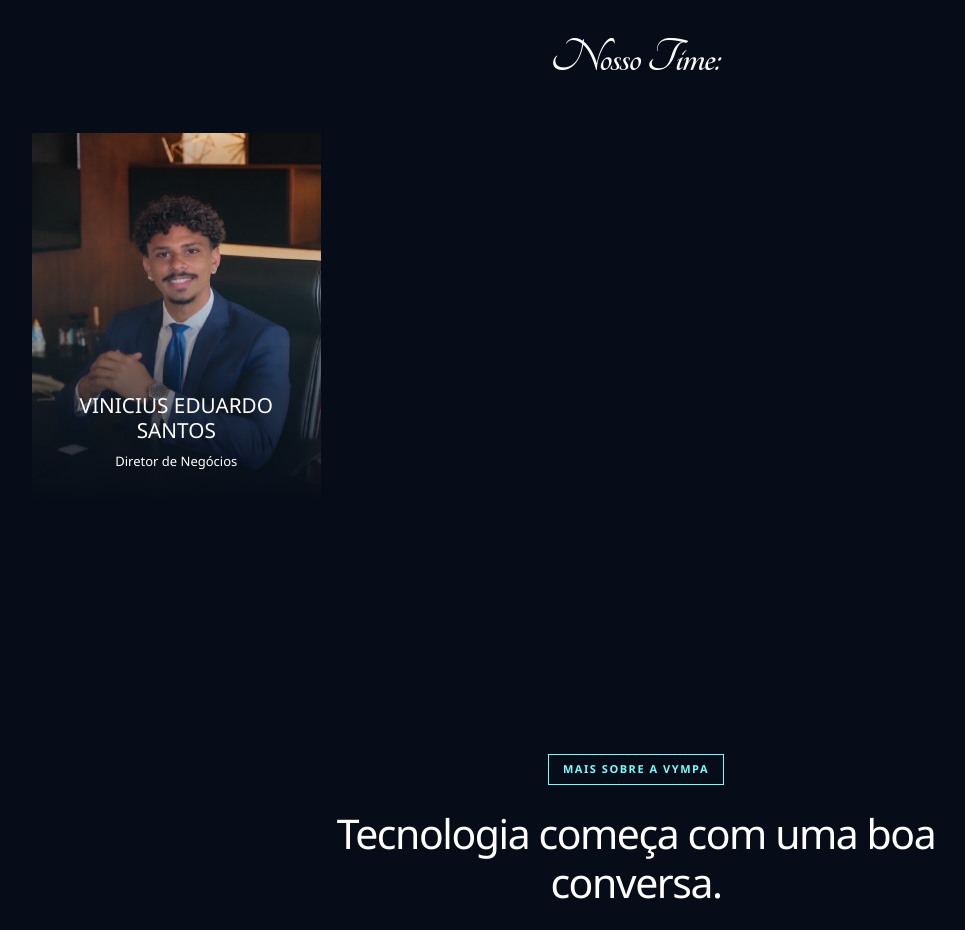
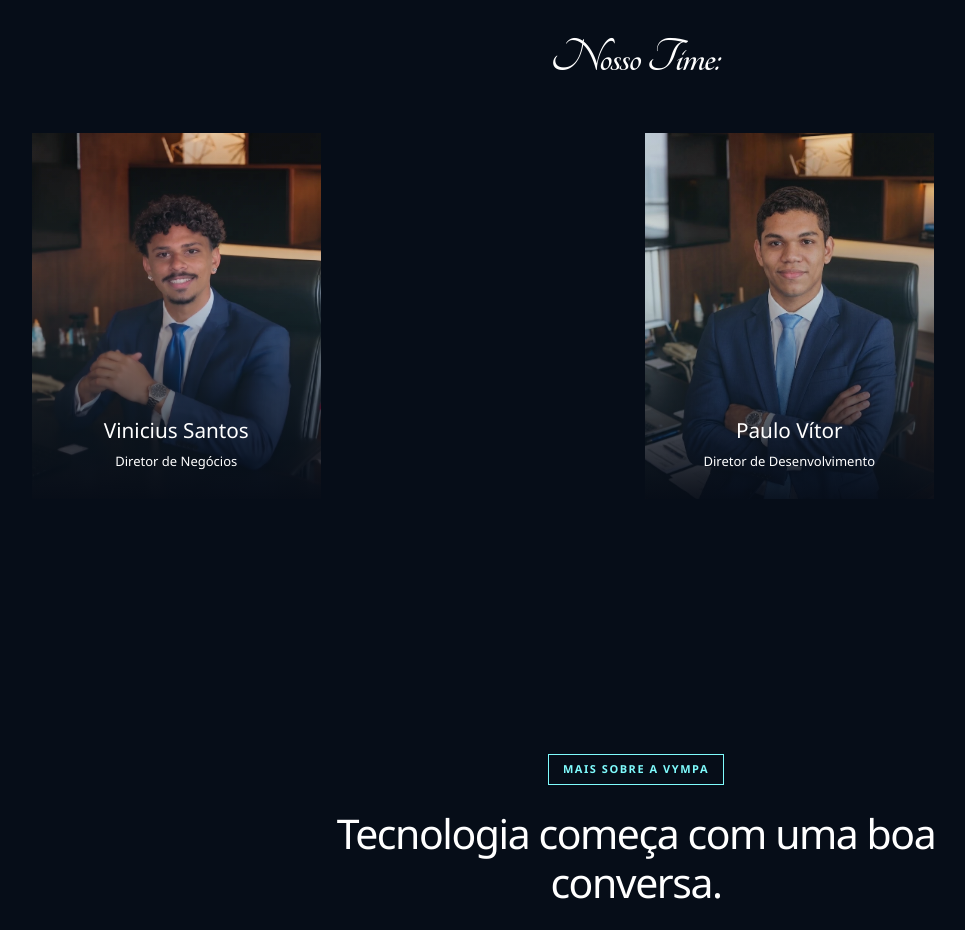
Before and after one commit to ViniciusSantosbit/Vympa, a React (Vite) app: page / in a window 1280 px wide. Shown: the part 4520-5450 px from the top of the page, without its empty margins (4-969 px from the left). Built offline with nearby package versions, Linux system fonts and the light colour scheme.

Commit message:
Atualiza os perfis da seção Nosso Time

```diff
--- a/src/content/equipe.ts
+++ b/src/content/equipe.ts
@@ -3,11 +3,11 @@ import type { TeamMember } from '@/types/content'
 export const equipe: readonly TeamMember[] = [
   {
     id: 'socio-01',
-    nome: 'VINICIUS EDUARDO SANTOS',
+    nome: 'Vinicius Santos',
     cargo: 'Diretor de Negócios',
     descricao: '',
     fotoUrl: '/images/equipe/vinicius-eduardo-santos-atual.webp',
-    textoAlternativo: 'Vinicius Eduardo Santos, Diretor de Negócios da VYMPA',
+    textoAlternativo: 'Vinicius Santos, Diretor de Negócios da VYMPA',
     posicaoFoto: '50% 40%',
     ordem: 1,
     status: 'publicado',
@@ -25,14 +25,14 @@ export const equipe: readonly TeamMember[] = [
   },
   {
     id: 'socio-03',
-    nome: '',
-    cargo: '',
+    nome: 'Paulo Vítor',
+    cargo: 'Diretor de Desenvolvimento',
     descricao: '',
-    fotoUrl: null,
-    textoAlternativo: '',
+    fotoUrl: '/images/equipe/paulo-vitor.jpg',
+    textoAlternativo: 'Paulo Vítor, Diretor de Desenvolvimento da VYMPA',
     posicaoFoto: '50% 40%',
     ordem: 3,
-    status: 'pendente',
+    status: 'publicado',
   },
   {
     id: 'socio-04',
```
Also changed, not shown: public/images/equipe/paulo-vitor.jpg (added).
